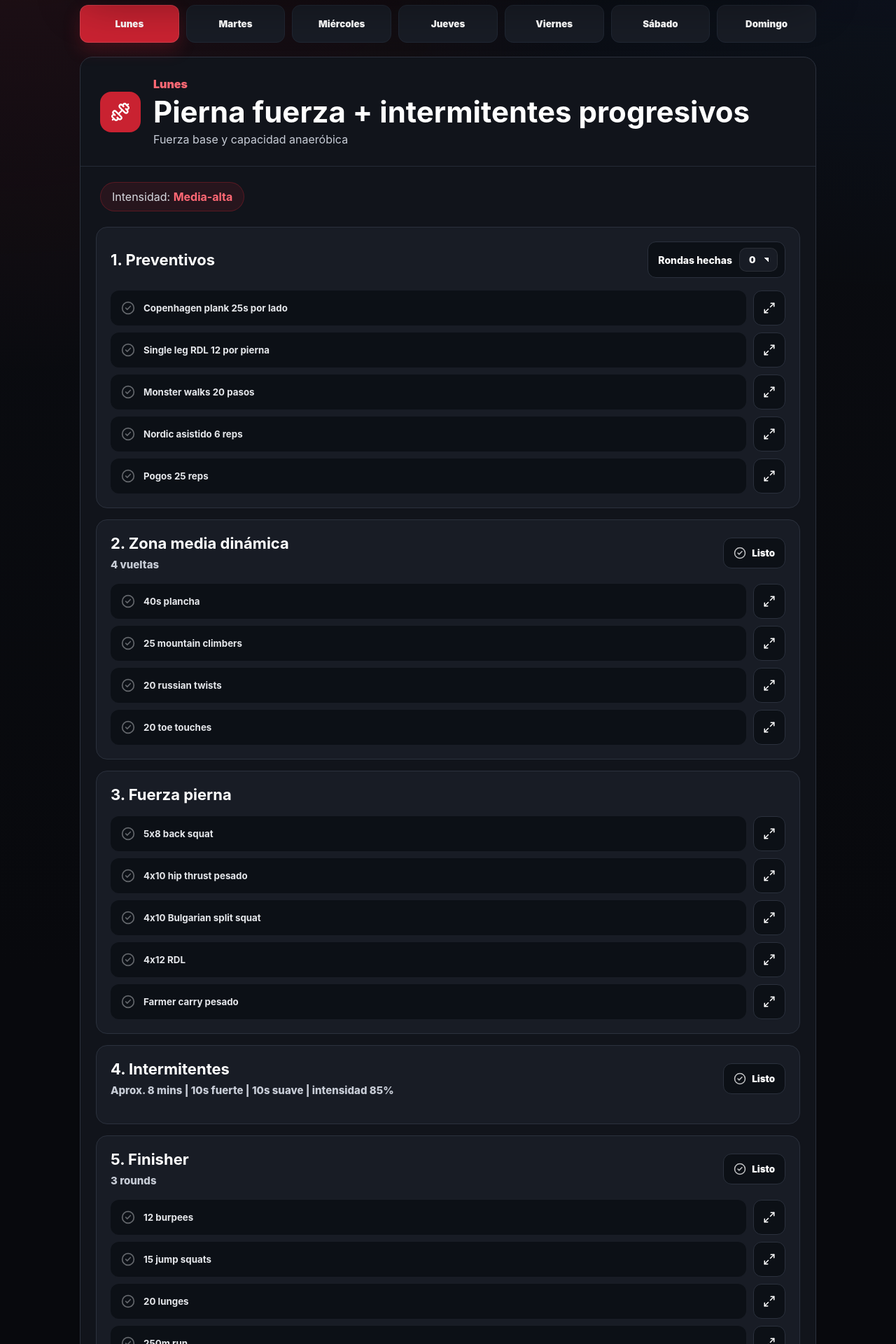
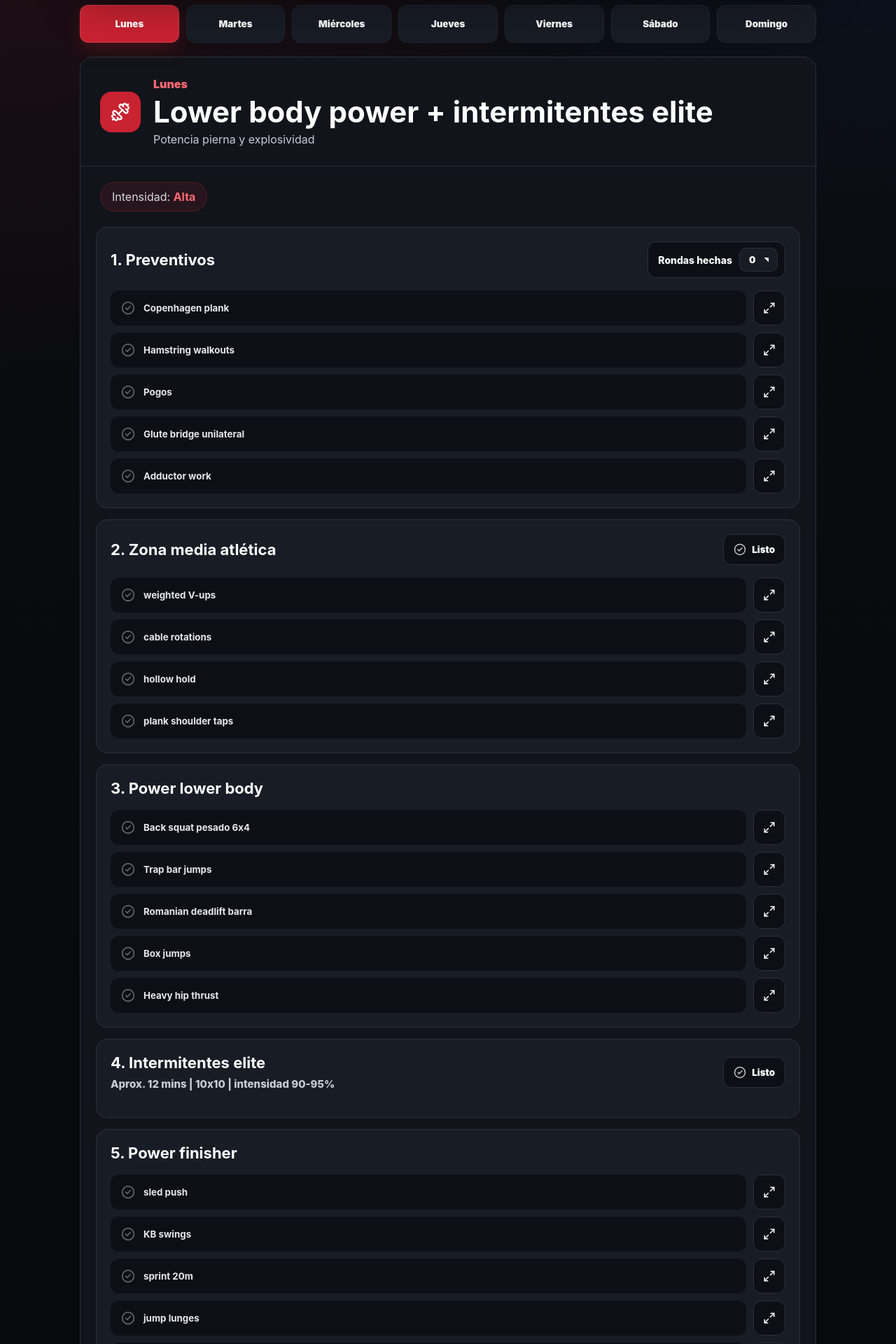
Before and after one commit to luileonf/wicha-rutina, a React (Vite) app: page / in a window 1280 px wide. Shown: the part 420-2340 px from the top of the page at 70% size. Built offline with nearby package versions, Linux system fonts and the light colour scheme.

Commit message:
Add files via upload

```diff
--- a/src/main.jsx
+++ b/src/main.jsx
@@ -4,162 +4,68 @@ import { motion } from "framer-motion";
 import { Dumbbell, Timer, HeartPulse, Footprints, CheckCircle2, Flame, CalendarDays, ExternalLink, House, Image, Maximize2, X } from "lucide-react";
 import "./style.css";
 
-const weekOnePlan = [
+const weekThreeHomePlan = [
   {
     day: "Lunes",
-    title: "Fuerza pierna + intermitentes",
-    focus: "Pierna, fuerza base y resistencia específica",
+    title: "Lower body strength + intermitentes",
+    focus: "Fuerza pierna, estabilidad y capacidad anaeróbica",
     intensity: "Media-alta",
     icon: Dumbbell,
     blocks: [
-      { name: "Preventivos antes de calentar", items: ["3 rondas", "Copenhagen plank — 20s por lado", "Single leg RDL — 10 por pierna", "Monster walks — 15 pasos", "Pogos — 20 reps", "Hamstring walkouts — 12 reps"] },
-      { name: "Zona media dinámica", items: ["12 minutos", "3 vueltas", "30s plancha", "20 mountain climbers", "15 russian twists", "20 V-ups", "20 toe touches"] },
-      { name: "Fuerza pierna", items: ["4x10 back squat", "4x10 hip thrust", "4x10 Bulgarian split squat", "4x10 peso muerto rumano", "Descanso: 60-90s"] },
-      { name: "Intermitentes 10x10", items: ["6 minutos total", "10s fuerte + 10s suave", "Intensidad: 80%"] },
-      { name: "Finalizador", items: ["3 rounds", "15 jump squats", "12 burpees", "20 walking lunges", "200m run"] }
-    ]
-  },
-  {
-    day: "Martes",
-    title: "Upper + functional",
-    focus: "Tren superior, core y acondicionamiento",
-    intensity: "Media",
-    icon: HeartPulse,
-    blocks: [
-      { name: "Preventivos ligeros", items: ["2 rondas suaves", "Control y técnica, sin fatigar pierna"] },
-      { name: "Zona media", items: ["10 minutos", "Core dinámico y estabilidad"] },
-      { name: "Fuerza upper", items: ["4x10 push press", "4x10 remo mancuerna", "4x10 push ups", "4x10 dumbbell rows", "Shoulder taps"] },
-      { name: "Functional 20x10", items: ["4 vueltas", "Bike", "KB swings", "High knees", "Box jumps", "Dumbbell snatch", "Descanso: 90s entre vueltas"] },
-      { name: "Cardio suave final", items: ["10 minutos caminadora inclinada o bicicleta"] }
-    ]
-  },
-  {
-    day: "Miércoles",
-    title: "Carrera aeróbica + recovery",
-    focus: "Quemar grasa sin destruir músculo",
-    intensity: "Baja-media",
-    icon: Footprints,
-    blocks: [
-      { name: "Movilidad completa", items: ["10 minutos", "Cadera, tobillo, isquios, espalda baja"] },
-      { name: "Carrera continua", items: ["30-40 minutos suave", "Ritmo cómodo: debes poder hablar"] },
-      { name: "Core ligero", items: ["3 vueltas", "Plancha lateral", "Bird dogs", "Hollow hold", "Glute bridge"] },
-      { name: "Recovery", items: ["Foam roller", "Estiramientos", "Descarga de piernas"] }
-    ]
-  },
-  {
-    day: "Jueves",
-    title: "Potencia + HIIT fútbol",
-    focus: "Explosividad, cambios de dirección y alta intensidad",
-    intensity: "Alta",
-    icon: Flame,
-    blocks: [
-      { name: "Preventivos", items: ["3 rondas", "Rodilla, aductor, glúteo medio y tobillo"] },
-      { name: "Zona media dinámica", items: ["12 minutos", "Core activo antes del bloque fuerte"] },
-      { name: "Potencia", items: ["4 rounds", "8 squat jumps", "8 bounds", "10 saltos laterales", "Sprint 20m"] },
-      { name: "Circuito fútbol", items: ["5 rounds", "Sprint 20m", "Shuffle lateral", "Backpedal", "Sprint 20m", "10 burpees", "10 swings", "Descanso: 1 min"] },
-      { name: "Intermitentes 10x10", items: ["6 minutos", "10s fuerte + 10s suave", "Intensidad: 90%"] }
-    ]
-  },
-  {
-    day: "Viernes",
-    title: "Full body functional",
-    focus: "Fuerza total + gasto calórico",
-    intensity: "Media-alta",
-    icon: Dumbbell,
-    blocks: [
-      { name: "Preventivos", items: ["2 rondas", "Activación ligera"] },
-      { name: "Fuerza full body", items: ["4x8-10 deadlift", "4x8-10 thrusters", "4x8-10 bent over rows", "4x8-10 step ups pesados", "4x8-10 push press"] },
-      { name: "Conditioning 20x10", items: ["4 vueltas", "Bike", "Jump lunges", "KB clean", "Burpees", "Plank shoulder taps"] },
-      { name: "Core", items: ["3 vueltas", "V-ups", "Russian twists", "V-ups", "Plancha"] }
-    ]
-  },
-  {
-    day: "Sábado",
-    title: "Running específico fútbol",
-    focus: "Cambios de ritmo, técnica y resistencia de partido",
-    intensity: "Media-alta",
-    icon: Timer,
-    blocks: [
-      { name: "Activación", items: ["10 minutos", "Skipping", "Movilidad", "Técnica de carrera"] },
-      { name: "Running específico", items: ["2 bloques", "6 reps por bloque", "30s fuerte + 30s suave", "Descanso: 2 mins entre bloques"] },
-      { name: "Técnica con balón", items: ["6 rounds", "Conducción rápida", "Cambio de dirección", "Sprint 15m", "Pase largo o finalización"] },
-      { name: "Final físico", items: ["3 rounds", "300m run", "15 burpees", "20 lunges", "20 sit ups"] }
-    ]
-  },
-  {
-    day: "Domingo",
-    title: "Descanso total",
-    focus: "Recuperación para construir músculo y bajar grasa mejor",
-    intensity: "Baja",
-    icon: CheckCircle2,
-    blocks: [
-      { name: "Recovery", items: ["Caminar suave", "Movilidad si lo necesitas", "Hidratación", "Dormir bien"] }
-    ]
-  }
-];
-
-const weekTwoPlan = [
-  {
-    day: "Lunes",
-    title: "Pierna fuerza + intermitentes progresivos",
-    focus: "Fuerza base y capacidad anaeróbica",
-    intensity: "Media-alta",
-    icon: Dumbbell,
-    blocks: [
-      { name: "Preventivos", items: ["3 rondas", "Copenhagen plank 25s por lado", "Single leg RDL 12 por pierna", "Monster walks 20 pasos", "Nordic asistido 6 reps", "Pogos 25 reps"] },
-      { name: "Zona media dinámica", items: ["4 vueltas", "40s plancha", "25 mountain climbers", "20 russian twists", "20 toe touches"] },
-      { name: "Fuerza pierna", items: ["5x8 back squat", "4x10 hip thrust pesado", "4x10 Bulgarian split squat", "4x12 RDL", "Farmer carry pesado"] },
-      { name: "Intermitentes", items: ["8 mins", "10s fuerte", "10s suave", "intensidad 85%"] },
-      { name: "Finisher", items: ["3 rounds", "12 burpees", "15 jump squats", "20 lunges", "250m run"] }
+      { name: "Preventivos", items: ["3 rondas", "Copenhagen plank 30s por lado", "Hamstring walkouts 15 reps", "Monster walks 20 pasos", "Single leg glute bridge 15 por lado", "Pogos 30 reps"] },
+      { name: "Zona media dinámica", items: ["4 vueltas", "45s plancha", "25 mountain climbers", "20 V-ups", "20 russian twists"] },
+      { name: "Lower body strength", items: ["Goblet squat tempo 5x10", "Bulgarian split squat 4x12", "Dumbbell RDL 4x12", "Walking lunges pesados", "Farmer carry pesado"] },
+      { name: "Intermitentes", items: ["10 mins", "10x10", "intensidad 85-90%"] },
+      { name: "Finisher", items: ["4 rounds", "15 burpees", "20 jump squats", "20 lunges", "300m run"] }
     ]
   },
   {
     day: "Martes",
     title: "Upper body + conditioning",
-    focus: "Tren superior y gasto calórico",
+    focus: "Tren superior y acondicionamiento metabólico",
     intensity: "Media",
     icon: HeartPulse,
     blocks: [
-      { name: "Core", items: ["10 mins", "V-ups", "plank shoulder taps", "hollow hold"] },
-      { name: "Fuerza upper", items: ["5x8 push press", "4x10 remo mancuerna", "4x12 push ups", "4x10 dumbbell rows", "high knees"] },
-      { name: "Functional", items: ["20x10", "bike", "KB swings", "dumbbell snatch", "jump box", "bike sprint", "5 vueltas"] }
+      { name: "Core", items: ["V-ups", "plank shoulder taps", "hollow hold", "russian twists"] },
+      { name: "Upper strength", items: ["Push press mancuerna", "Dumbbell rows", "Push ups", "Shoulder press", "Renegade rows"] },
+      { name: "Conditioning", items: ["20x10", "bike sprint", "KB swings", "dumbbell snatch", "skaters", "jump squats", "5 vueltas"] }
     ]
   },
   {
     day: "Miércoles",
     title: "Aeróbico + recovery",
-    focus: "Recuperación y base cardiovascular",
+    focus: "Recuperación activa y capacidad aeróbica",
     intensity: "Baja-media",
     icon: Footprints,
     blocks: [
-      { name: "Movilidad", items: ["12 mins", "tobillo", "cadera", "aductores", "espalda baja"] },
-      { name: "Running aeróbico", items: ["40 mins suaves", "ritmo conversacional", "mantener FC estable"] },
-      { name: "Recovery", items: ["foam roller", "movilidad", "descarga piernas", "estiramientos"] }
+      { name: "Movilidad", items: ["cadera", "tobillo", "aductores", "espalda baja", "movilidad dinámica"] },
+      { name: "Running", items: ["45 mins suaves", "ritmo conversacional", "mantener FC estable"] },
+      { name: "Recovery", items: ["foam roller", "movilidad", "descarga piernas", "respiración"] }
     ]
   },
   {
     day: "Jueves",
-    title: "Potencia + repeated sprint ability",
-    focus: "Explosividad fútbol",
+    title: "Power + repeated sprint ability",
+    focus: "Explosividad específica fútbol",
     intensity: "Alta",
     icon: Flame,
     blocks: [
-      { name: "Preventivos", items: ["3 rondas", "nordic", "pogos", "aductor", "glúteo medio"] },
-      { name: "Potencia", items: ["5 rounds", "squat jumps", "bounds", "sprint 20m", "lateral hops", "sled push opcional"] },
-      { name: "Circuito fútbol", items: ["sprint", "shuffle", "backpedal", "sprint", "burpees", "swings", "6 rounds"] },
-      { name: "Intermitentes", items: ["8 mins", "intensidad 90%", "10x10"] }
+      { name: "Preventivos", items: ["Copenhagen", "pogos", "glute bridge unilateral", "aductor", "lateral hops"] },
+      { name: "Potencia", items: ["squat jumps", "bounds", "lateral jumps", "sprint 20m", "broad jumps"] },
+      { name: "Circuito fútbol", items: ["sprint", "shuffle", "backpedal", "sprint", "burpees", "KB swings", "6 rounds"] },
+      { name: "Intermitentes", items: ["10 mins", "10x10", "intensidad 90%"] }
     ]
   },
   {
     day: "Viernes",
     title: "Full body strength",
-    focus: "Fuerza funcional completa",
+    focus: "Fuerza funcional total",
     intensity: "Media-alta",
     icon: Dumbbell,
     blocks: [
-      { name: "Fuerza", items: ["deadlift", "thrusters", "step ups", "push press", "bent over rows", "5x8"] },
-      { name: "Conditioning", items: ["20x10", "bike", "jump lunges", "KB clean", "burpees", "plank taps", "5 vueltas"] },
-      { name: "Core", items: ["V-ups", "russian twists", "plancha", "V-ups"] }
+      { name: "Strength", items: ["Dumbbell thrusters", "Bulgarian split squat", "Dumbbell RDL", "Push press", "Renegade rows"] },
+      { name: "Conditioning", items: ["bike sprint", "jump lunges", "KB clean", "burpees", "plank taps", "5 vueltas"] },
+      { name: "Core", items: ["V-ups", "russian twists", "hollow hold", "plank"] }
     ]
   },
   {
@@ -171,8 +77,8 @@ const weekTwoPlan = [
     blocks: [
       { name: "Activación", items: ["movilidad", "skipping", "técnica carrera"] },
       { name: "Repeated runs", items: ["3 bloques", "6 reps", "30s fuerte", "30s suave", "descanso 2 mins"] },
-      { name: "Técnica fútbol", items: ["conducción", "cambio dirección", "sprint", "pase largo", "finalización"] },
-      { name: "Final físico", items: ["4 rounds", "300m run", "15 burpees", "20 lunges", "20 sit ups"] }
+      { name: "Técnica fútbol", items: ["conducción", "sprint", "cambio dirección", "finalización", "pase largo"] },
+      { name: "Final físico", items: ["4 rounds", "300m run", "15 burpees", "20 lunges", "20 V-ups"] }
     ]
   },
   {
@@ -183,6 +89,273 @@ const weekTwoPlan = [
     icon: CheckCircle2,
     blocks: [
       { name: "Recovery", items: ["caminar", "movilidad", "hidratación", "dormir bien"] }
+    ]
+  }
+];
+
+const weekThreeGymPlan = [
+  {
+    day: "Lunes",
+    title: "Lower body strength + intermitentes",
+    focus: "Fuerza pierna, estabilidad y capacidad anaeróbica",
+    intensity: "Media-alta",
+    icon: Dumbbell,
+    blocks: [
+      { name: "Preventivos", items: ["3 rondas", "Copenhagen plank 30s por lado", "Hamstring walkouts 15 reps", "Monster walks 20 pasos", "Single leg glute bridge 15 por lado", "Pogos 30 reps"] },
+      { name: "Zona media dinámica", items: ["4 vueltas", "45s plancha", "20 V-ups", "25 mountain climbers", "20 russian twists"] },
+      { name: "Lower body strength", items: ["Back squat 5x6 pesado", "Romanian deadlift barra 5x8", "Bulgarian split squat con mancuerna 4x10", "Barbell hip thrust 5x8", "Heavy farmer carry"] },
+      { name: "Intermitentes", items: ["10 mins", "10x10", "intensidad 90%"] },
+      { name: "Power finisher", items: ["Box jumps", "KB swings", "sled push opcional", "jump lunges", "sprint 20m"] }
+    ]
+  },
+  {
+    day: "Martes",
+    title: "Upper body + conditioning",
+    focus: "Tren superior y acondicionamiento metabólico",
+    intensity: "Media",
+    icon: HeartPulse,
+    blocks: [
+      { name: "Core", items: ["weighted V-ups", "cable rotations", "plank shoulder taps", "hollow hold"] },
+      { name: "Upper strength", items: ["Barbell push press", "Bent over rows", "Bench press", "Landmine press", "Renegade rows"] },
+      { name: "Conditioning", items: ["Assault bike", "KB clean", "box jumps", "sled push", "battle stance shuffle", "medball slams"] }
+    ]
+  },
+  {
+    day: "Miércoles",
+    title: "Aeróbico + recovery",
+    focus: "Recuperación activa y capacidad aeróbica",
+    intensity: "Baja-media",
+    icon: Footprints,
+    blocks: [
+      { name: "Recovery cardio", items: ["bike suave", "remo", "caminadora inclinada", "movilidad"] },
+      { name: "Mobility", items: ["hip mobility", "ankle mobility", "aductores", "thoracic rotation"] },
+      { name: "Recovery", items: ["foam roller", "stretching", "breathing work", "descarga piernas"] }
+    ]
+  },
+  {
+    day: "Jueves",
+    title: "Power + repeated sprint ability",
+    focus: "Explosividad específica fútbol",
+    intensity: "Alta",
+    icon: Flame,
+    blocks: [
+      { name: "Preventivos", items: ["Copenhagen", "pogos", "aductor", "glúteo medio", "hamstring walkouts"] },
+      { name: "Power", items: ["Box jumps", "trap bar jumps", "KB swings", "broad jumps", "sprint 20m"] },
+      { name: "Repeated sprint circuit", items: ["sled push", "sprint", "shuffle", "backpedal", "KB clean", "jump lunges"] },
+      { name: "Intermitentes", items: ["10 mins", "10x10", "intensidad 90-95%"] }
+    ]
+  },
+  {
+    day: "Viernes",
+    title: "Full body strength",
+    focus: "Fuerza funcional total",
+    intensity: "Media-alta",
+    icon: Dumbbell,
+    blocks: [
+      { name: "Strength", items: ["Deadlift barra", "Front squat", "Push press barra", "Step ups pesados", "KB carries"] },
+      { name: "Conditioning", items: ["Assault bike", "KB clean", "box jumps", "medball slams", "sled push"] },
+      { name: "Core", items: ["weighted V-ups", "cable rotation", "plank", "russian twists"] }
+    ]
+  },
+  {
+    day: "Sábado",
+    title: "Running específico fútbol",
+    focus: "Capacidad específica de partido",
+    intensity: "Media-alta",
+    icon: Timer,
+    blocks: [
+      { name: "Athletic warmup", items: ["movilidad", "skips", "técnica carrera", "acceleration drills"] },
+      { name: "Repeated sprint ability", items: ["sprint 30m", "sprint 20m", "COD", "shuffle", "6 reps", "3 bloques"] },
+      { name: "Athletic conditioning", items: ["sled push", "box jumps", "KB swings", "medball throws", "sprint finish"] },
+      { name: "Core + recovery", items: ["weighted V-ups", "plank", "stretching", "foam roller"] }
+    ]
+  },
+  {
+    day: "Domingo",
+    title: "Recovery",
+    focus: "Recuperación total",
+    intensity: "Baja",
+    icon: CheckCircle2,
+    blocks: [
+      { name: "Recovery", items: ["bike suave", "movilidad", "stretching", "foam roller", "hidratación"] }
+    ]
+  }
+];
+
+const weekFourHomePlan = [
+  {
+    day: "Lunes",
+    title: "Lower body power + intermitentes elite",
+    focus: "Potencia pierna y explosividad",
+    intensity: "Alta",
+    icon: Dumbbell,
+    blocks: [
+      { name: "Preventivos", items: ["Copenhagen plank 30s", "Hamstring walkouts 15", "Pogos 35 reps", "Monster walks 20 pasos", "Single leg glute bridge"] },
+      { name: "Zona media atlética", items: ["V-ups", "hollow hold", "mountain climbers", "russian twists", "plank shoulder taps"] },
+      { name: "Power lower body", items: ["Goblet squat explosivo", "Bulgarian split squat", "Dumbbell jump squat", "Dumbbell RDL", "Broad jumps"] },
+      { name: "Intermitentes elite", items: ["12 mins", "10x10", "intensidad 90%"] },
+      { name: "Finisher", items: ["sprint 20m", "burpees", "jump lunges", "skaters", "4 rounds"] }
+    ]
+  },
+  {
+    day: "Martes",
+    title: "Upper body athletic conditioning",
+    focus: "Upper body y resistencia metabólica",
+    intensity: "Media-alta",
+    icon: HeartPulse,
+    blocks: [
+      { name: "Core", items: ["V-ups", "plank", "russian twists", "hollow hold"] },
+      { name: "Upper athletic", items: ["Push press mancuerna", "Renegade rows", "Push ups", "Shoulder press", "Bent over rows"] },
+      { name: "Conditioning", items: ["bike sprint", "KB swings", "dumbbell snatch", "mountain climbers", "jump squats", "6 vueltas"] }
+    ]
+  },
+  {
+    day: "Miércoles",
+    title: "Recovery aerobic day",
+    focus: "Recuperación activa",
+    intensity: "Baja",
+    icon: Footprints,
+    blocks: [
+      { name: "Mobility", items: ["cadera", "tobillo", "espalda baja", "aductores", "movilidad dinámica"] },
+      { name: "Aerobic run", items: ["45 mins suaves", "ritmo conversacional", "mantener FC estable"] },
+      { name: "Recovery", items: ["foam roller", "stretching", "respiración", "descarga piernas"] }
+    ]
+  },
+  {
+    day: "Jueves",
+    title: "Repeated sprint ability + football power",
+    focus: "Velocidad y capacidad específica fútbol",
+    intensity: "Muy alta",
+    icon: Flame,
+    blocks: [
+      { name: "Preventivos", items: ["Copenhagen", "pogos", "lateral hops", "hamstring walkouts", "monster walks"] },
+      { name: "Power", items: ["squat jumps", "broad jumps", "sprint 20m", "lateral jumps", "bounds"] },
+      { name: "Football conditioning", items: ["sprint", "shuffle", "backpedal", "sprint", "burpees", "KB swings", "7 rounds"] },
+      { name: "Intermitentes elite", items: ["12 mins", "intensidad 95%", "10x10"] }
+    ]
+  },
+  {
+    day: "Viernes",
+    title: "Full body athletic strength",
+    focus: "Fuerza funcional y potencia",
+    intensity: "Alta",
+    icon: Dumbbell,
+    blocks: [
+      { name: "Strength", items: ["Dumbbell thrusters", "Bulgarian split squat", "Dumbbell RDL", "Push press", "Renegade rows"] },
+      { name: "Conditioning", items: ["bike sprint", "jump lunges", "burpees", "KB swings", "mountain climbers", "6 vueltas"] },
+      { name: "Core", items: ["V-ups", "hollow hold", "russian twists", "plank"] }
+    ]
+  },
+  {
+    day: "Sábado",
+    title: "Football running + conditioning",
+    focus: "Capacidad específica de partido",
+    intensity: "Alta",
+    icon: Timer,
+    blocks: [
+      { name: "Athletic warmup", items: ["movilidad", "skipping", "técnica carrera", "aceleraciones"] },
+      { name: "Repeated runs", items: ["4 bloques", "6 reps", "30s fuerte", "30s suave", "descanso 90s"] },
+      { name: "Football conditioning", items: ["conducción", "sprint", "cambio dirección", "finalización", "pase largo"] },
+      { name: "Finisher", items: ["400m run", "burpees", "jump squats", "V-ups", "4 rounds"] }
+    ]
+  },
+  {
+    day: "Domingo",
+    title: "Recovery",
+    focus: "Recuperación total",
+    intensity: "Baja",
+    icon: CheckCircle2,
+    blocks: [
+      { name: "Recovery", items: ["caminar", "movilidad", "hidratación", "dormir bien"] }
+    ]
+  }
+];
+
+const weekFourGymPlan = [
+  {
+    day: "Lunes",
+    title: "Lower body power + intermitentes elite",
+    focus: "Potencia pierna y explosividad",
+    intensity: "Alta",
+    icon: Dumbbell,
+    blocks: [
+      { name: "Preventivos", items: ["Copenhagen plank", "Hamstring walkouts", "Pogos", "Glute bridge unilateral", "Adductor work"] },
+      { name: "Zona media atlética", items: ["weighted V-ups", "cable rotations", "hollow hold", "plank shoulder taps"] },
+      { name: "Power lower body", items: ["Back squat pesado 6x4", "Trap bar jumps", "Romanian deadlift barra", "Box jumps", "Heavy hip thrust"] },
+      { name: "Intermitentes elite", items: ["12 mins", "10x10", "intensidad 90-95%"] },
+      { name: "Power finisher", items: ["sled push", "KB swings", "sprint 20m", "jump lunges", "medball throws"] }
+    ]
+  },
+  {
+    day: "Martes",
+    title: "Upper body athletic conditioning",
+    focus: "Upper body y resistencia metabólica",
+    intensity: "Media-alta",
+    icon: HeartPulse,
+    blocks: [
+      { name: "Core", items: ["weighted V-ups", "cable rotation", "hollow hold", "plank taps"] },
+      { name: "Upper athletic", items: ["Barbell push press", "Bench press", "Bent over rows", "Landmine press", "Renegade rows"] },
+      { name: "Conditioning", items: ["Assault bike", "KB clean", "medball slams", "sled push", "box jumps", "6 rounds"] }
+    ]
+  },
+  {
+    day: "Miércoles",
+    title: "Recovery aerobic day",
+    focus: "Recuperación activa",
+    intensity: "Baja",
+    icon: Footprints,
+    blocks: [
+      { name: "Bike recovery", items: ["bike suave", "remo", "caminadora inclinada"] },
+      { name: "Mobility", items: ["ankle mobility", "hip mobility", "thoracic rotation", "aductor"] },
+      { name: "Recovery", items: ["foam roller", "stretching", "breathing work", "descarga piernas"] }
+    ]
+  },
+  {
+    day: "Jueves",
+    title: "Repeated sprint ability + football power",
+    focus: "Velocidad y capacidad específica fútbol",
+    intensity: "Muy alta",
+    icon: Flame,
+    blocks: [
+      { name: "Preventivos", items: ["Copenhagen", "pogos", "glúteo medio", "hamstring walkouts", "aductor"] },
+      { name: "Football power", items: ["Box jumps", "Trap bar jumps", "KB swings pesados", "Broad jumps", "Sprint 20m"] },
+      { name: "Repeated sprint circuit", items: ["sled push", "sprint", "shuffle", "COD", "KB clean", "jump lunges", "7 rounds"] },
+      { name: "Intermitentes elite", items: ["12 mins", "intensidad 95%", "10x10"] }
+    ]
+  },
+  {
+    day: "Viernes",
+    title: "Full body athletic strength",
+    focus: "Fuerza funcional y potencia",
+    intensity: "Alta",
+    icon: Dumbbell,
+    blocks: [
+      { name: "Strength", items: ["Deadlift barra 5x5", "Front squat 5x5", "Push press barra", "Step ups pesados", "KB carries"] },
+      { name: "Conditioning", items: ["Assault bike", "sled push", "medball slams", "box jumps", "KB clean"] },
+      { name: "Core", items: ["weighted V-ups", "cable rotations", "plank", "hollow hold"] }
+    ]
+  },
+  {
+    day: "Sábado",
+    title: "Football running + conditioning",
+    focus: "Capacidad específica partido",
+    intensity: "Alta",
+    icon: Timer,
+    blocks: [
+      { name: "Athletic warmup", items: ["movilidad", "skips", "técnica carrera", "acceleration drills"] },
+      { name: "Repeated sprint ability", items: ["sprint 30m", "sprint 20m", "COD", "shuffle", "4 bloques", "6 reps"] },
+      { name: "Athletic conditioning", items: ["sled push", "box jumps", "medball throws", "KB swings", "sprint finish"] },
+      { name: "Core + recovery", items: ["weighted V-ups", "plank", "stretching", "foam roller"] }
+    ]
+  },
+  {
+    day: "Domingo",
+    title: "Recovery",
+    focus: "Recuperación total",
+    intensity: "Baja",
+    icon: CheckCircle2,
+    blocks: [
+      { name: "Recovery", items: ["bike suave", "movilidad", "stretching", "foam roller", "hidratación"] }
     ]
   }
 ];
@@ -225,15 +398,17 @@ const normalizePlan = (plan) => {
 const routineWeeks = [
   {
     week: 3,
-    label: "El regreso",
-    objective: "Objetivo: bajar % de grasa, aumentar músculo funcional, recuperar condición y llegar fuerte a pretemporada.",
-    plan: normalizePlan(weekOnePlan)
+    label: "Volumen + fuerza funcional",
+    objective: "Objetivo: aumentar fuerza funcional, volumen tolerable, resistencia específica fútbol, potencia, recomposición corporal y estabilidad unilateral.",
+    homePlan: normalizePlan(weekThreeHomePlan),
+    gymPlan: normalizePlan(weekThreeGymPlan)
   },
   {
     week: 4,
-    label: "Base + adaptación de carga",
-    objective: "Objetivo: subir intensidad, mejorar tolerancia física, aumentar fuerza funcional, seguir bajando % grasa y aumentar capacidad aeróbica específica.",
-    plan: normalizePlan(weekTwoPlan)
+    label: "Power + anaeróbico",
+    objective: "Objetivo: aumentar explosividad, mejorar repeated sprint ability, potencia específica fútbol, tolerancia alta intensidad y recomposición corporal.",
+    homePlan: normalizePlan(weekFourHomePlan),
+    gymPlan: normalizePlan(weekFourGymPlan)
   }
 ];
 const trainingModes = [
@@ -324,7 +499,7 @@ function App() {
   const [expandedExercise, setExpandedExercise] = useState(null);
   const [openPicker, setOpenPicker] = useState(null);
   const currentRoutine = useMemo(() => routineWeeks.find((routine) => routine.week === selectedWeek) ?? routineWeeks[0], [selectedWeek]);
-  const weekPlan = currentRoutine.plan;
+  const weekPlan = selectedMode === "home" ? currentRoutine.homePlan : currentRoutine.gymPlan;
   const periodKey = getPeriodKey(selectedMonth, selectedWeek, selectedMode);
   const currentProgress = allProgress[periodKey] ?? {};
   const checked = currentProgress.checked ?? {};
```
